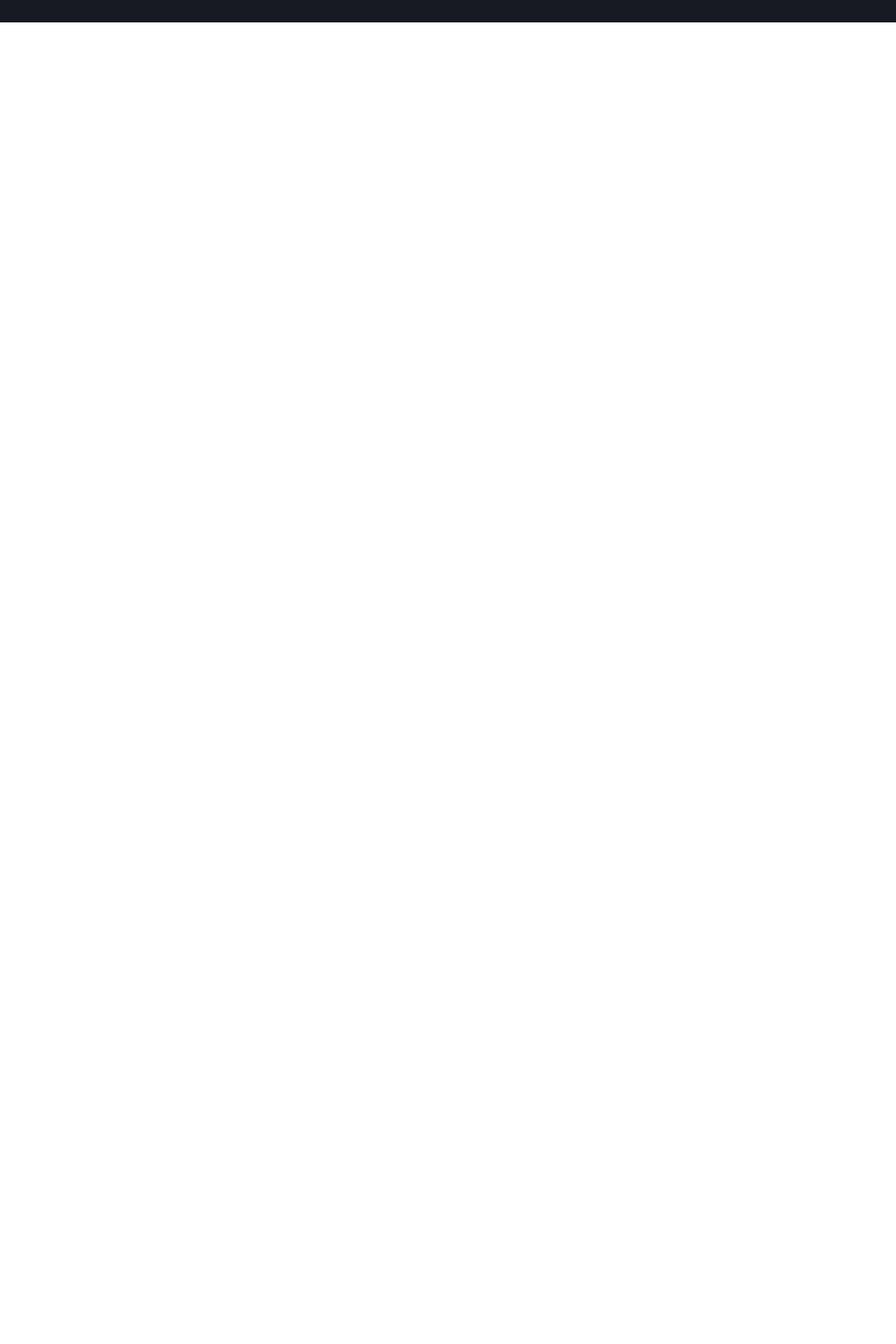
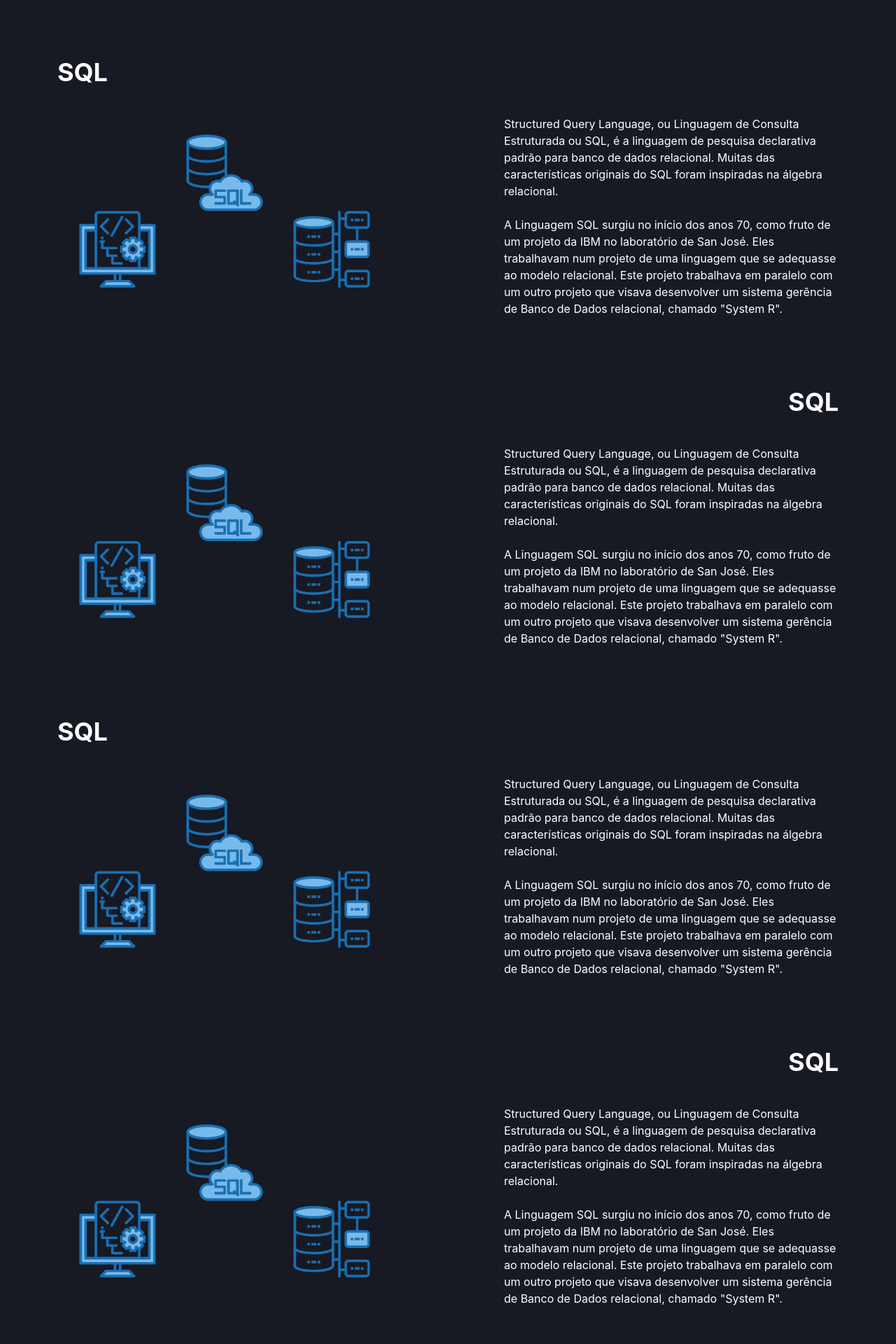
Before and after one commit to ThiagoSantosOFC/SQLinfo, a Next.js app in the folder src/: page / in a window 1280 px wide. Shown: the part 2180-4100 px from the top of the page at 70% size. Before the commit the page ends 2212 px from the top, so only its background shows below. Built offline with nearby package versions, Linux system fonts and the light colour scheme.

Commit message:
navbar funfa

```diff
--- a/src/components/NavBar.js
+++ b/src/components/NavBar.js
@@ -74,13 +74,13 @@ const MenuLinks = ({ isOpen }) => {
         pt={[4, 4, 0, 0]}
       >
         <MenuItem to="/">Home</MenuItem>
-        <MenuItem to="/">SQL</MenuItem>
-        <MenuItem to="/">Componentes</MenuItem>
-        <MenuItem to="/">Pesquisas</MenuItem>
-        <MenuItem to="/">Lógica e Funções</MenuItem>
-        <MenuItem to="/">JOIN</MenuItem>
-        <MenuItem to="/">Subpesquisas</MenuItem>
-        <MenuItem to="/">Uniões</MenuItem>
+        <MenuItem to="/#sql">SQL</MenuItem>
+        <MenuItem to="/#componentes">Componentes</MenuItem>
+        <MenuItem to="/#pesquisas">Pesquisas</MenuItem>
+        <MenuItem to="/#logica_funcoes">Lógica e Funções</MenuItem>
+        <MenuItem to="/#join">JOIN</MenuItem>
+        <MenuItem to="/#subpesquisas">Subpesquisas</MenuItem>
+        <MenuItem to="/#unioes">Uniões</MenuItem>
         <MenuItem to="/creditos" isLast>Créditos</MenuItem>
       </Stack>
     </Box>
--- a/src/pages/index.js
+++ b/src/pages/index.js
@@ -39,7 +39,7 @@ export default function Home() {
 
 
       {/* Sql content */}
-      <Box pt={400} p={50} pb={400}>
+      <Box pt={400} p={50} pb={400} id="sql">
           <Box>
             <Stack align={'start'}>
               <Box>
@@ -69,10 +69,156 @@ export default function Home() {
       </Box>
 
 
-      {/* Sql content */}
-      <Box pt={400} p={50}>
+      {/* componentes do sql */}
+      <Box pt={400} p={50} id ="componentes">
           <Box>
             <Stack align={'end'}>
+              <Box>
+                <Heading as="h1" size="xl" color={'white'}>
+                  SQL
+                </Heading>
+              </Box>
+            </Stack>
+            <Stack direction={'row'} pt={10} spacing={40}>
+              <Box>
+                <Image src="/images/sql/image-sql.png" alt="logo"/>
+              </Box>
+              <Box>
+                <Text color={'white'} maxWidth={700}>
+                  Structured Query Language, ou Linguagem de Consulta Estruturada ou SQL, é a linguagem de
+                  pesquisa declarativa padrão para banco de dados relacional.
+                  Muitas das características originais do SQL foram inspiradas na álgebra relacional.
+                    <br /> <br />
+                  A Linguagem SQL surgiu no início dos anos 70, como fruto de um projeto da IBM no laboratório
+                  de San José. Eles trabalhavam num projeto de uma linguagem que se adequasse ao modelo relacional.
+                  Este projeto trabalhava em paralelo com um outro projeto que visava desenvolver um
+                  sistema gerência de Banco de Dados relacional, chamado "System R".
+                </Text>
+              </Box>
+            </Stack>
+          </Box>
+      </Box>
+
+            {/* Pesquisas */}
+            <Box pt={400} p={50} id ="pesquisas">
+          <Box>
+            <Stack align={'start'}>
+              <Box>
+                <Heading as="h1" size="xl" color={'white'}>
+                  SQL
+                </Heading>
+              </Box>
+            </Stack>
+            <Stack direction={'row'} pt={10} spacing={40}>
+              <Box>
+                <Image src="/images/sql/image-sql.png" alt="logo"/>
+              </Box>
+              <Box>
+                <Text color={'white'} maxWidth={700}>
+                  Structured Query Language, ou Linguagem de Consulta Estruturada ou SQL, é a linguagem de
+                  pesquisa declarativa padrão para banco de dados relacional.
+                  Muitas das características originais do SQL foram inspiradas na álgebra relacional.
+                    <br /> <br />
+                  A Linguagem SQL surgiu no início dos anos 70, como fruto de um projeto da IBM no laboratório
+                  de San José. Eles trabalhavam num projeto de uma linguagem que se adequasse ao modelo relacional.
+                  Este projeto trabalhava em paralelo com um outro projeto que visava desenvolver um
+                  sistema gerência de Banco de Dados relacional, chamado "System R".
+                </Text>
+              </Box>
+            </Stack>
+          </Box>
+      </Box>
+            {/* Logica e funções */}
+            <Box pt={400} p={50} id ="logica_funcoes">
+          <Box>
+            <Stack align={'end'}>
+              <Box>
+                <Heading as="h1" size="xl" color={'white'}>
+                  SQL
+                </Heading>
+              </Box>
+            </Stack>
+            <Stack direction={'row'} pt={10} spacing={40}>
+              <Box>
+                <Image src="/images/sql/image-sql.png" alt="logo"/>
+              </Box>
+              <Box>
+                <Text color={'white'} maxWidth={700}>
+                  Structured Query Language, ou Linguagem de Consulta Estruturada ou SQL, é a linguagem de
+                  pesquisa declarativa padrão para banco de dados relacional.
+                  Muitas das características originais do SQL foram inspiradas na álgebra relacional.
+                    <br /> <br />
+                  A Linguagem SQL surgiu no início dos anos 70, como fruto de um projeto da IBM no laboratório
+                  de San José. Eles trabalhavam num projeto de uma linguagem que se adequasse ao modelo relacional.
+                  Este projeto trabalhava em paralelo com um outro projeto que visava desenvolver um
+                  sistema gerência de Banco de Dados relacional, chamado "System R".
+                </Text>
+              </Box>
+            </Stack>
+          </Box>
+      </Box>
+                {/* Join */}
+                <Box pt={400} p={50} id ="join">
+          <Box>
+            <Stack align={'start'}>
+              <Box>
+                <Heading as="h1" size="xl" color={'white'}>
+                  SQL
+                </Heading>
+              </Box>
+            </Stack>
+            <Stack direction={'row'} pt={10} spacing={40}>
+              <Box>
+                <Image src="/images/sql/image-sql.png" alt="logo"/>
+              </Box>
+              <Box>
+                <Text color={'white'} maxWidth={700}>
+                  Structured Query Language, ou Linguagem de Consulta Estruturada ou SQL, é a linguagem de
+                  pesquisa declarativa padrão para banco de dados relacional.
+                  Muitas das características originais do SQL foram inspiradas na álgebra relacional.
+                    <br /> <br />
+                  A Linguagem SQL surgiu no início dos anos 70, como fruto de um projeto da IBM no laboratório
+                  de San José. Eles trabalhavam num projeto de uma linguagem que se adequasse ao modelo relacional.
+                  Este projeto trabalhava em paralelo com um outro projeto que visava desenvolver um
+                  sistema gerência de Banco de Dados relacional, chamado "System R".
+                </Text>
+              </Box>
+            </Stack>
+          </Box>
+      </Box>
+                {/* Subpesquisas */}
+                <Box pt={400} p={50} id ="subpesquisas">
+          <Box>
+            <Stack align={'end'}>
+              <Box>
+                <Heading as="h1" size="xl" color={'white'}>
+                  SQL
+                </Heading>
+              </Box>
+            </Stack>
+            <Stack direction={'row'} pt={10} spacing={40}>
+              <Box>
+                <Image src="/images/sql/image-sql.png" alt="logo"/>
+              </Box>
+              <Box>
+                <Text color={'white'} maxWidth={700}>
+                  Structured Query Language, ou Linguagem de Consulta Estruturada ou SQL, é a linguagem de
+                  pesquisa declarativa padrão para banco de dados relacional.
+                  Muitas das características originais do SQL foram inspiradas na álgebra relacional.
+                    <br /> <br />
+                  A Linguagem SQL surgiu no início dos anos 70, como fruto de um projeto da IBM no laboratório
+                  de San José. Eles trabalhavam num projeto de uma linguagem que se adequasse ao modelo relacional.
+                  Este projeto trabalhava em paralelo com um outro projeto que visava desenvolver um
+                  sistema gerência de Banco de Dados relacional, chamado "System R".
+                </Text>
+              </Box>
+            </Stack>
+          </Box>
+      </Box>
+                {/* unions */}
+                <Box pt={400} p={50} id ="unioes">
+          <Box>
+            <Stack align={'start'}>
               <Box>
                 <Heading as="h1" size="xl" color={'white'}>
                   SQL
```
